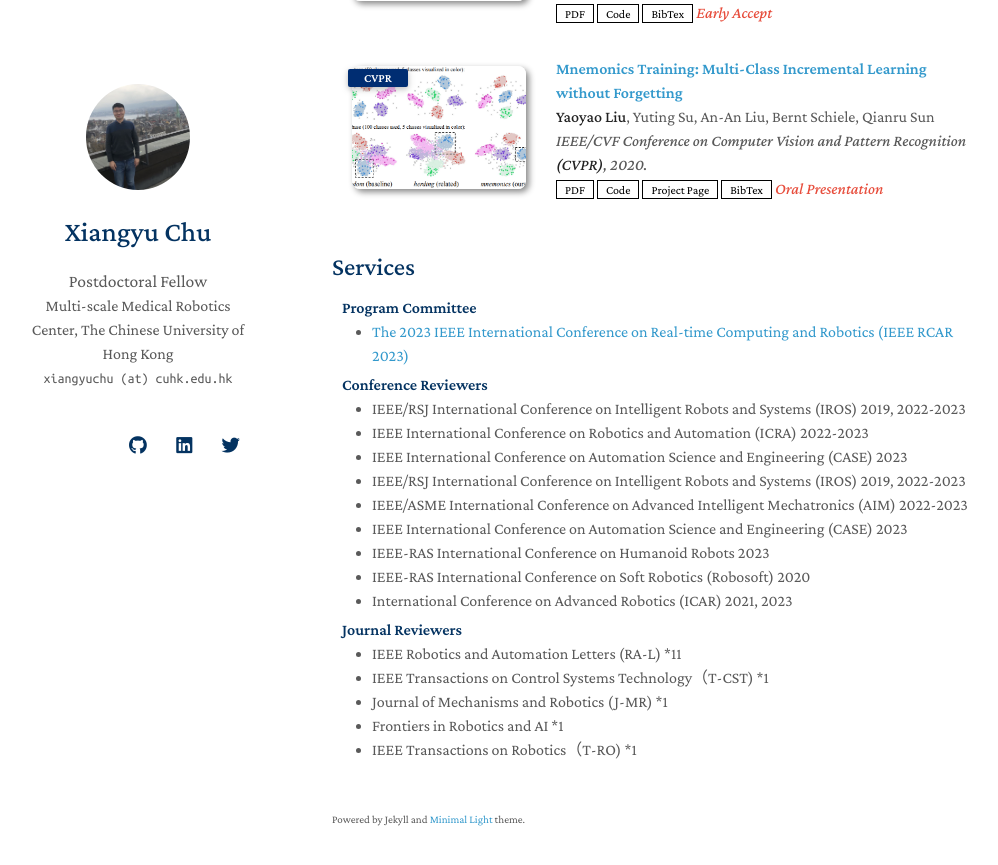
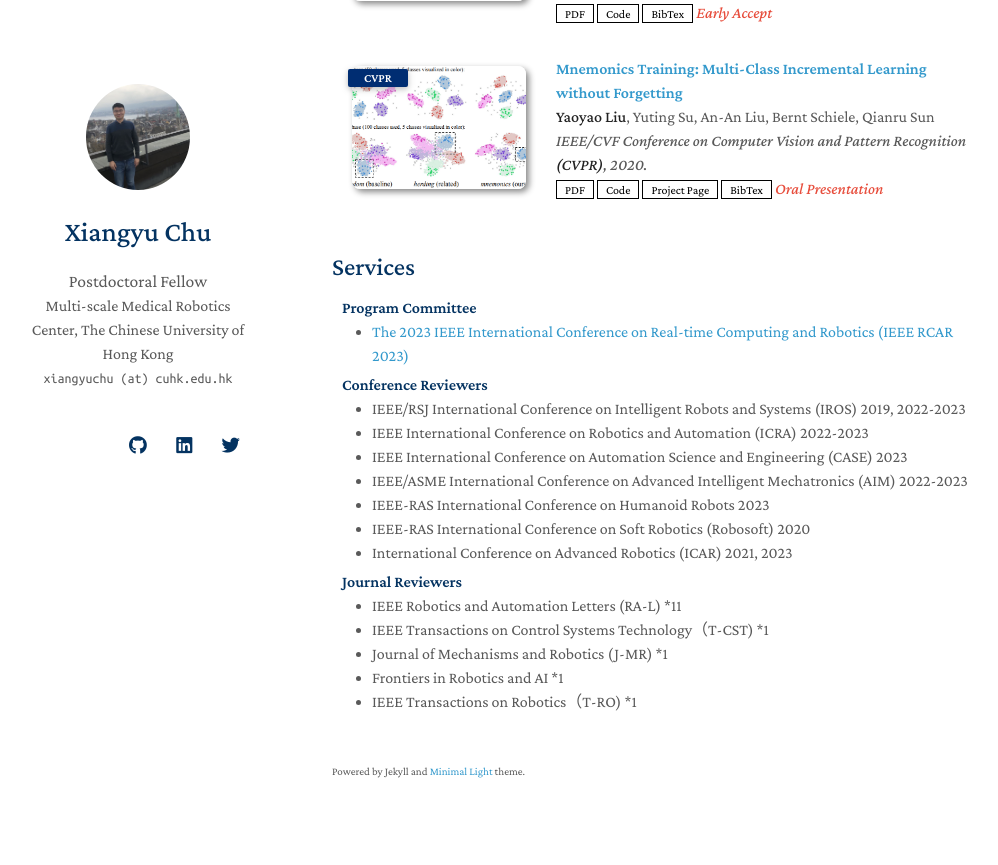
Before and after one commit to xiangyuchu03/xiangyuchu03.github.io, a Jekyll site: the page built from index.md, in a window 1280 px wide and 900 px high, scrolled down 999 px. Shown: the top 865 px of the window, without its empty margins (138-1136 px from the left). Built offline with Jekyll 4.4.1, drawn with Linux system fonts in a browser that asks for light colours; nearby versions of some CDN libraries; a style sheet for code colours, icons or effects is not loaded; our own code applies the rules of GitHub Pages for plain Markdown files.

Commit message:
Update services.md

```diff
--- a/_includes/services.md
+++ b/_includes/services.md
@@ -12,9 +12,7 @@
   <li><a href=""><autocolor> IEEE/RSJ International Conference on Intelligent Robots and Systems (IROS) 2019, 2022-2023</autocolor></a></li>
   <li><a href=""><autocolor> IEEE International Conference on Robotics and Automation (ICRA) 2022-2023</autocolor></a></li>
   <li><a href=""><autocolor> IEEE International Conference on Automation Science and Engineering (CASE) 2023</autocolor></a></li>
-  <li><a href=""><autocolor> IEEE/RSJ International Conference on Intelligent Robots and Systems (IROS) 2019, 2022-2023</autocolor></a></li>
   <li><a href=""><autocolor> IEEE/ASME International Conference on Advanced Intelligent Mechatronics (AIM) 2022-2023</autocolor></a></li>
-  <li><a href=""><autocolor> IEEE International Conference on Automation Science and Engineering (CASE) 2023</autocolor></a></li>
   <li><a href=""><autocolor> IEEE-RAS International Conference on Humanoid Robots 2023</autocolor></a></li>
   <li><a href=""><autocolor> IEEE-RAS International Conference on Soft Robotics (Robosoft) 2020</autocolor></a></li>
   <li><a href=""><autocolor> International Conference on Advanced Robotics (ICAR) 2021, 2023</autocolor></a></li>
```
